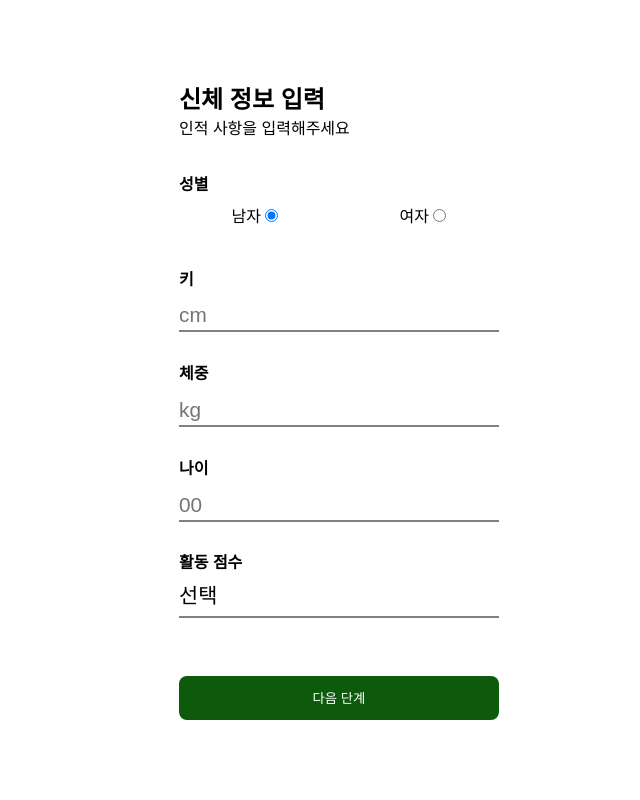
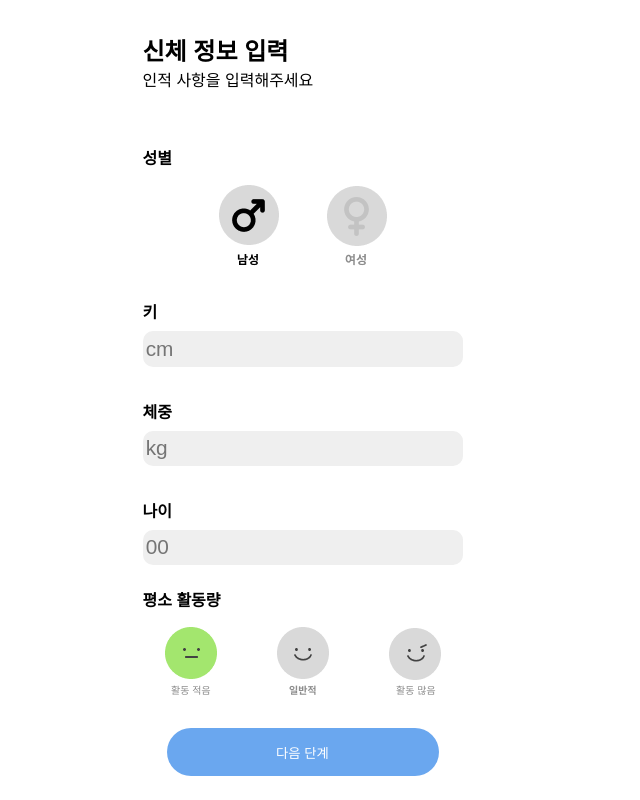
Before and after one commit to FreshCodeNovice/-EatSmart-FE, a Next.js app: page /bodyInform in a window 1280 px wide. Shown: the whole page, without its empty margins (301-941 px from the left). Built offline with nearby package versions, Linux system fonts and the light colour scheme.

Commit message:
feat: 유저 정보 입력

```diff
--- a/@types/bodyInform.d.ts
+++ b/@types/bodyInform.d.ts
@@ -3,5 +3,5 @@ interface IBodyInform {
     height: number;
     weight: number;
     age: number;
-    activityScore: number;
+    activityScore: 'low' | 'mim' | 'high';
 }
--- /dev/null
+++ b/src/components/Image/RadioImageButton.tsx
@@ -0,0 +1,24 @@
+import React from 'react';
+import Image from 'next/image';
+
+interface IRadioImageButton {
+    state: boolean;
+    selectedSrc: string;
+    alt: string;
+    unselectedSrc: string;
+    onClickFn: any;
+}
+
+function RadioImageButton({
+    state,
+    selectedSrc,
+    alt,
+    unselectedSrc,
+    onClickFn,
+}: IRadioImageButton) {
+    if (state) {
+        return <Image src={selectedSrc} alt={alt} />;
+    } else return <Image src={unselectedSrc} alt={alt} onClick={onClickFn} />;
+}
+
+export default RadioImageButton;
--- a/src/hooks/useBodyInform.ts
+++ b/src/hooks/useBodyInform.ts
@@ -15,7 +15,7 @@ function useBodyInform(initialState: IBodyInform) {
         });
     };
 
-    return [bodyInformData, handleInputChange];
+    return [bodyInformData, handleInputChange, setBodyInformData];
 }
 
 export default useBodyInform;
--- /dev/null
+++ b/src/hooks/useSelect.ts
@@ -0,0 +1,31 @@
+import react, { useState, useEffect } from 'react';
+
+function useSelect(arr: any, initItem: any, setter: any, name: string) {
+    // let init = {};
+    // for (let i of arr) {
+    //     init[i] = false;
+    // }
+    const init = arr.reduce((acc: any, cur: any) => {
+        acc[cur] = false;
+        return acc;
+    }, {});
+    const [stateObject, setStateObject] = useState(init); // 전체 상태 객체
+    const [selectedItem, setSelectedItem] = useState(initItem); // 선택된 요소
+    useEffect(() => {
+        // 컴포넌트가 마운트될 때 초기 상태를 설정
+        setStateObject({ ...stateObject, [initItem]: true });
+    }, [initItem]);
+
+    const selectItem = (item: any) => {
+        console.log('item', item);
+        setStateObject({ ...init, [selectedItem]: false }); // 나머지 flase로
+        setSelectedItem(item);
+        setStateObject({ ...init, [item]: true }); // 선택된 요소만 true로
+
+        setter((cur: any) => ({ ...cur, [name]: item }));
+    };
+
+    return { selectedItem, stateObject, selectItem }; // 선택된 요소의 이름, 모든 요소의 상태
+}
+
+export default useSelect;
--- /dev/null
+++ b/src/hooks/useSelectImage.ts
@@ -0,0 +1,17 @@
+import { useState } from 'react';
+
+function useSelectImage(init: any) {
+    // initialState: Id array
+    const [selectImage, setSelectData] = useState(init);
+
+    const handleSelectImage = (event: any) => {
+        if (event.target.tagName === 'DIV') {
+            return;
+        }
+        setSelectData(event.target.alt);
+    };
+
+    return { selectImage, handleSelectImage };
+}
+
+export default useSelectImage;
--- a/src/pages/bodyInform.tsx
+++ b/src/pages/bodyInform.tsx
@@ -1,58 +1,74 @@
 import useBodyInform from '@/hooks/useBodyInform';
-import React, { ChangeEvent, ChangeEventHandler, useState } from 'react';
+import React, { ChangeEvent, ChangeEventHandler, use, useState } from 'react';
 import styled from 'styled-components';
+import Image from 'next/image';
+import useSelect from '@/hooks/useSelect';
+import Ymale from '@/assets/images/Ymale.png';
+import Nmale from '@/assets/images/Nmale.png';
+import Nfemale from '@/assets/images/Nfemale.png';
+import Yfemale from '@/assets/images/Yfemale.png';
+import useSelectImage from '@/hooks/useSelectImage';
+import RadioImageButton from '@/components/Image/RadioImageButton';
+import AppLayout from '@/components/layout/AppLayout';
+import xhigh from '@/assets/images/xhigh.png';
+import xmid from '@/assets/images/xmid.png';
+import xlow from '@/assets/images/xlow.png';
+import ohigh from '@/assets/images/ohigh.png';
+import omid from '@/assets/images/omid.png';
+import olow from '@/assets/images/olow.png';
 
 function BodyInform() {
-    const [bodyInformData, handleInputChange] = useBodyInform({
+    const [bodyInformData, handleInputChange, setBodyInformData] =
+        useBodyInform({
             gender: 'male',
             height: 0,
             weight: 0,
             age: 0,
-        activityScore: 0,
+            activityScore: 'low',
         });
-    //TODO: 다음 단계 버튼 클릭시 bodyInformData를 서버로 보내고, 서버에서 계산된 데이터를 받아와서 다음 페이지로 넘어가야함
-    //TODO: 타입 단언 제거
+
+    const {
+        selectedItem: genderSelectedItem,
+        stateObject: genderState,
+        selectItem: genderSelect,
+    } = useSelect(['male', 'female'], 'male', setBodyInformData, 'gender');
+
+    const {
+        selectedItem: activitySelectedItem,
+        stateObject: activityState,
+        selectItem: activitySelect,
+    } = useSelect(
+        ['low', 'mid', 'high'],
+        'low',
+        setBodyInformData,
+        'activityScore'
+    );
+
     return (
-        <StyledBodyInformContainer>
+        <AppLayout>
             <StyledFormContainer>
                 <StyledHeader>
                     <h2>신체 정보 입력</h2>
                     <div>인적 사항을 입력해주세요</div>
                 </StyledHeader>
                 <StyeldForm>
-                    <div className="inputContainer">
+                    <div className="selectContainer">
                         <div className="title">성별</div>
-                        <div className="radioContainer">
-                            <label>
-                                남자{' '}
-                                <input
-                                    type="radio"
-                                    name="gender"
-                                    value="male"
-                                    onChange={
-                                        handleInputChange as ChangeEventHandler<HTMLInputElement>
-                                    }
-                                    checked={
-                                        (bodyInformData as IBodyInform)
-                                            .gender === 'male'
-                                    }
+                        <div className="selectElementContainerGender">
+                            <RadioImageButton
+                                state={genderState.male}
+                                selectedSrc={Ymale}
+                                alt="male"
+                                onClickFn={() => genderSelect('male')}
+                                unselectedSrc={Nmale}
                             />
-                            </label>
-                            <label>
-                                여자{' '}
-                                <input
-                                    type="radio"
-                                    name="gender"
-                                    value="female"
-                                    onChange={
-                                        handleInputChange as ChangeEventHandler<HTMLInputElement>
-                                    }
-                                    checked={
-                                        (bodyInformData as IBodyInform)
-                                            .gender === 'female'
-                                    }
+                            <RadioImageButton
+                                state={genderState.female}
+                                selectedSrc={Yfemale}
+                                alt="female"
+                                onClickFn={() => genderSelect('female')}
+                                unselectedSrc={Nfemale}
                             />
-                            </label>
                         </div>
                     </div>
                     <div className="inputContainer">
@@ -91,39 +107,49 @@ function BodyInform() {
                             name="age"
                         />
                     </div>
-                    <div className="inputContainer">
-                        <div className="title">활동 점수</div>
-                        <select
-                            name="activityScore"
-                            onChange={
-                                handleInputChange as unknown as ChangeEventHandler<HTMLSelectElement>
-                            }
-                        >
-                            <option value="0">선택</option>
-                            <option value="1.2">거의 움직이지 않음</option>
-                            <option value="1.375">가벼운 활동</option>
-                            <option value="1.55">보통의 활동수준</option>
-                            <option value="1.725">활발한 활동수준</option>
-                            <option value="1.9">매우 활발한 활동수준</option>
-                        </select>
+                    <div className="selectContainer">
+                        <div className="title">평소 활동량</div>
+                        <div className="selectElementContainer">
+                            <RadioImageButton
+                                state={activityState.low}
+                                selectedSrc={olow}
+                                alt="0"
+                                onClickFn={() => activitySelect('low')}
+                                unselectedSrc={xlow}
+                            />
+                            <RadioImageButton
+                                state={activityState.mid}
+                                selectedSrc={omid}
+                                alt="1"
+                                onClickFn={() => activitySelect('mid')}
+                                unselectedSrc={xmid}
+                            />
+                            <RadioImageButton
+                                state={activityState.high}
+                                selectedSrc={ohigh}
+                                alt="2"
+                                onClickFn={() => activitySelect('high')}
+                                unselectedSrc={xhigh}
+                            />
+                        </div>
                     </div>
                 </StyeldForm>
                 <StyledButton onClick={() => console.log(bodyInformData)}>
                     다음 단계
                 </StyledButton>
             </StyledFormContainer>
-        </StyledBodyInformContainer>
+        </AppLayout>
     );
 }
 
 export default BodyInform;
 
 const StyledButton = styled.button`
-    background-color: #0e5a0c;
+    background-color: #6aa7ef;
     color: ${({ theme }) => theme.color.white};
-    width: 100%;
+    width: 85%;
     height: 3rem;
-    border-radius: 0.5rem;
+    border-radius: 50px;
 `;
 
 const StyeldForm = styled.div`
@@ -145,19 +171,41 @@ const StyeldForm = styled.div`
 
     .inputText {
         width: 100%;
-        height: 2rem;
-        border-bottom: 2px solid gray;
+        height: 2.2rem;
         font-size: 1.3rem;
+        padding: 0.1rem 0.2rem;
         transition: border-bottom 0.3s ease-in-out;
+        background-color: ${({ theme }) => theme.color.lightgrey};
+        border-radius: 10px;
         &:hover {
             cursor: pointer;
-            border-bottom: 2px solid black;
         }
     }
     .inputContainer {
         display: flex;
         flex-direction: column;
+        gap: 0.5rem;
+
+        margin-top: 2rem;
+    }
+    .selectContainer {
+        margin-top: 1.4rem;
+        display: flex;
+        flex-direction: column;
         gap: 1rem;
+
+        .selectElementContainer {
+            display: flex;
+            justify-content: space-around;
+            align-items: center;
+            gap: 1rem;
+        }
+        .selectElementContainerGender {
+            display: flex;
+            justify-content: center;
+            gap: 3rem;
+            align-items: center;
+        }
     }
     div {
         width: 100%;
@@ -193,9 +241,10 @@ const StyledBodyInformContainer = styled.div`
 `;
 
 const StyledFormContainer = styled.div`
+    margin-top: 2rem;
     width: 20rem;
-    height: 40rem;
-    justify-content: space-between;
+
+    justify-content: flex-start;
     align-items: center;
     flex-direction: column;
     gap: 2rem;
--- a/src/styles/Theme/theme.ts
+++ b/src/styles/Theme/theme.ts
@@ -10,6 +10,7 @@ const color = {
     black: '#000000',
     background: '#131313',
     grey: '#6b6b6b',
+    lightgrey: '#efefef',
 };
 
 const fontWeight = {
```
Also changed, not shown: @types/imageRadio.d.ts (added, +7 -0 lines), next.config.js (+13 -4 lines), tsconfig.json (+12 -1 lines), 1 other file (tests, documents, lock files or other folders). Lines whose indentation alone changed are shown as unchanged.
